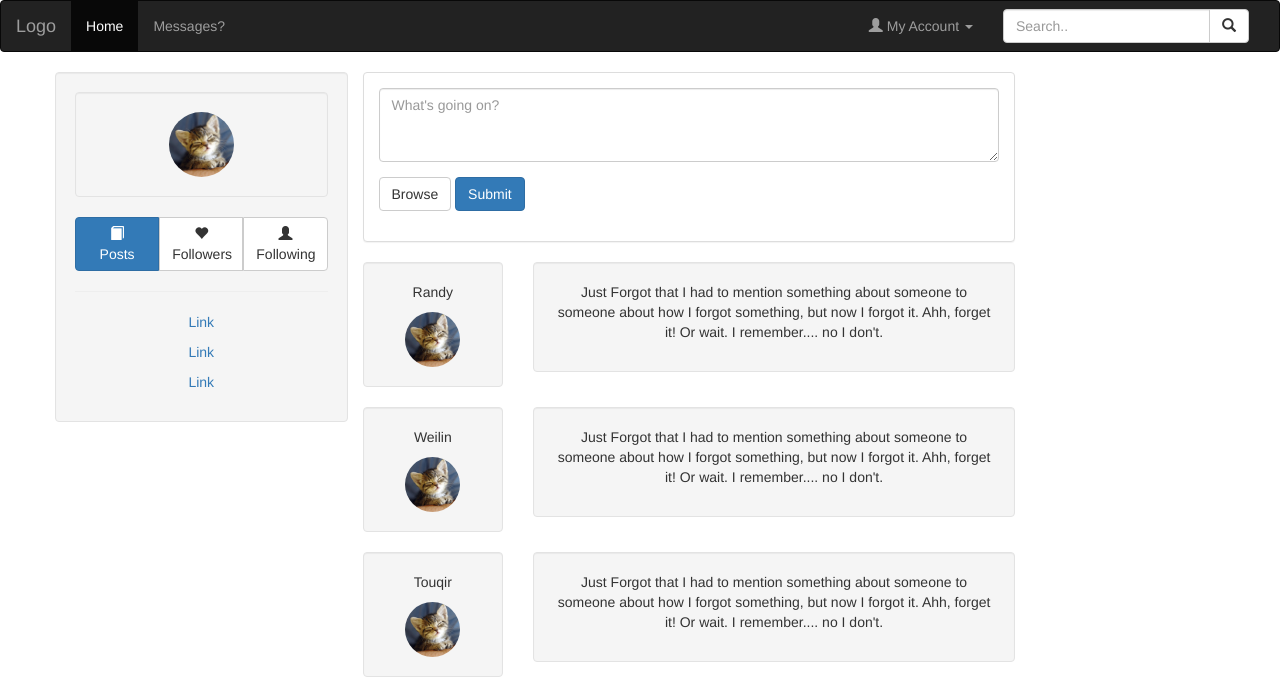
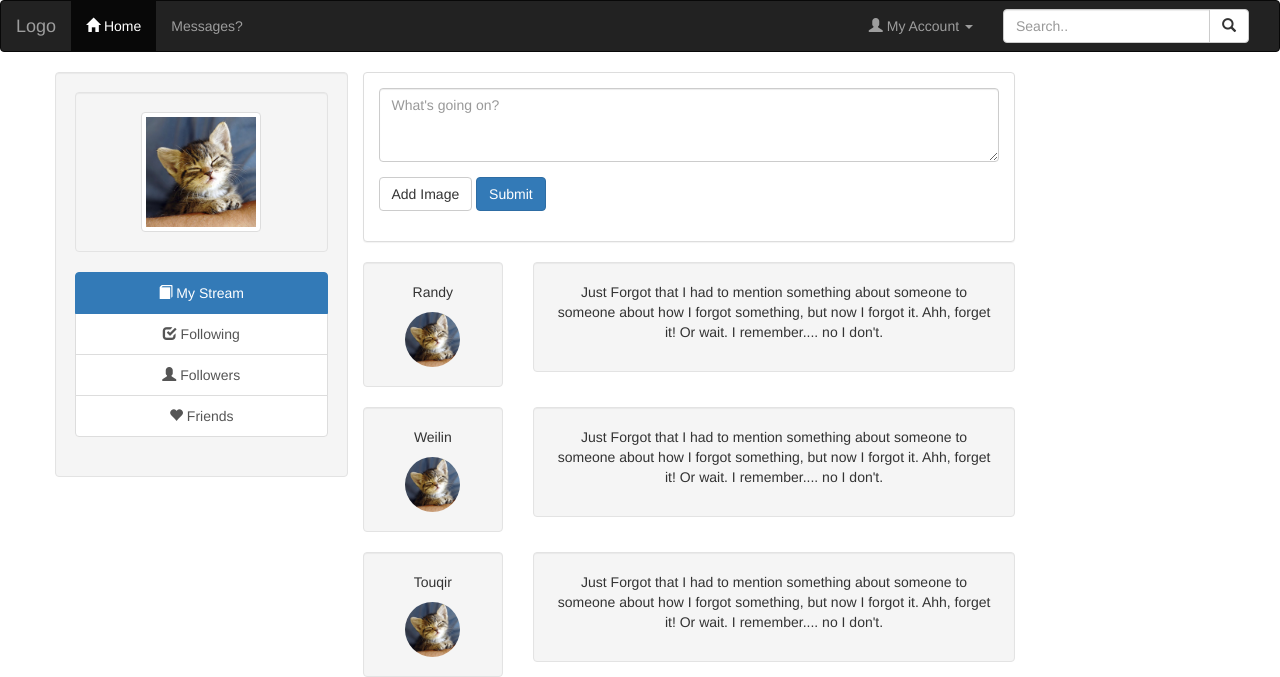
Before and after one commit to CMPUT404-Fall2016/cmput404-project, a Flask app: template socialdistribution/templates/index.html in a window 1280 px wide. Shown: the top 677 px of the page. Run offline with Flask 2, Linux system fonts and the light colour scheme; the template is opened without the code that fills it, so the values that code supplies are empty; some libraries are stand-ins or nearby versions.

Commit message:
adjustments to friend/follower buttons

```diff
--- a/socialdistribution/templates/index.html
+++ b/socialdistribution/templates/index.html
@@ -7,6 +7,8 @@
   <link rel="stylesheet" href="https://maxcdn.bootstrapcdn.com/bootstrap/3.3.7/css/bootstrap.min.css">
   <script src="https://ajax.googleapis.com/ajax/libs/jquery/1.12.4/jquery.min.js"></script>
   <script src="https://maxcdn.bootstrapcdn.com/bootstrap/3.3.7/js/bootstrap.min.js"></script>
+
+  <!-- get this shit outta here -->
   <style>
     /* Set black background color, white text and some padding */
     footer {
@@ -15,9 +17,11 @@
       padding: 15px;
     }
   </style>
+
 </head>
 <body>
 
+<!-- move this to a separate html file and load with JS -->
 <nav class="navbar navbar-inverse">
   <div class="container-fluid">
     <div class="navbar-header">
@@ -30,7 +34,7 @@
     </div>
     <div class="collapse navbar-collapse" id="myNavbar">
       <ul class="nav navbar-nav">
-        <li class="active"><a href="#">Home</a></li>
+        <li class="active"><a href="#"><span class="glyphicon glyphicon-home" aria-hidden="true"></span> Home</a></li>
         <li><a href="#">Messages?</a></li>
       </ul>
       <form class="navbar-form navbar-right" role="search">
@@ -47,6 +51,8 @@
         <li class="dropdown">
           <a href="#" class="dropdown-toggle" data-toggle="dropdown" role="button" aria-haspopup="true" aria-expanded="false"><span class="glyphicon glyphicon-user"></span> My Account <span class="caret"></span></a>
           <ul class="dropdown-menu">
+            <li><a href="#">Friend Requests</a></li>
+            <li role="separator" class="divider"></li>
             <li><a href="#">Settings</a></li>
             <li role="separator" class="divider"></li>
             <li><a href="#">Logout</a></li>
@@ -56,35 +62,21 @@
     </div>
   </div>
 </nav>
+<!-- move this to a separate html file and load with JS -->
 
 <div class="container text-center">
   <div class="row">
     <div class="col-sm-3 well">
       <div class="well">
-        <!-- <p><a href="#">My Profile</a></p> -->
-        <img src="../sample_data/kitten.jpg" class="img-circle" height="65" width="65" alt="Avatar">
+        <img src="../sample_data/kitten.jpg" class="img-thumbnail" height="120" width="120" alt="Avatar">
       </div>
-      <div class="btn-pref btn-group btn-group-justified btn-group-lg" role="group" aria-label="...">
-        <div class="btn-group" role="group">
-            <button type="button" id="stars" class="btn btn-primary" href="#tab1" data-toggle="tab"><span class="glyphicon glyphicon-book" aria-hidden="true"></span>
-                <div class="hidden-xs">Posts</div>
-            </button>
+      <!-- friend/follower buttons -->
+      <div class="list-group">
+        <a href="#" class="list-group-item active"><span class="glyphicon glyphicon-book" aria-hidden="true"></span> My Stream</a>
+        <a href="#" class="list-group-item"><span class="glyphicon glyphicon-check" aria-hidden="true"></span> Following</a>
+        <a href="#" class="list-group-item"><span class="glyphicon glyphicon-user" aria-hidden="true"></span> Followers</a>
+        <a href="#" class="list-group-item"><span class="glyphicon glyphicon-heart" aria-hidden="true"></span> Friends</a>
       </div>
-        <div class="btn-group" role="group">
-            <button type="button" id="favorites" class="btn btn-default" href="#tab2" data-toggle="tab"><span class="glyphicon glyphicon-heart" aria-hidden="true"></span>
-                <div class="hidden-xs">Followers</div>
-            </button>
-        </div>
-        <div class="btn-group" role="group">
-            <button type="button" id="following" class="btn btn-default" href="#tab3" data-toggle="tab"><span class="glyphicon glyphicon-user" aria-hidden="true"></span>
-                <div class="hidden-xs">Following</div>
-            </button>
-        </div>
-      </div>
-      <hr>
-      <p><a href="#">Link</a></p>
-      <p><a href="#">Link</a></p>
-      <p><a href="#">Link</a></p>
     </div>
     <div class="col-sm-7">
 
@@ -93,19 +85,21 @@
           <div class="panel panel-default text-left">
             <div class="panel-body">
 
+              <!-- form for creating a post -->
               <form role="form">
                 <fieldset>
-
                   <div class="form-group">
                     <textarea class="form-control" id="post-content" rows="3" placeholder="What's going on?"></textarea>
+                    <!-- note: add textarea resize: none to style -->
                   </div>
 
                   <div class="form-group">
-                  <label class="btn btn-default btn-file">Browse
+                    <label class="btn btn-default btn-file">Add Image
                       <input type="file" style="display: none;">
                     </label>
                     <button type="submit" class="btn btn-primary">Submit</button>
                   </div>
+
 
                 </fieldset>
               </form>
--- /dev/null
+++ b/socialdistribution/templates/references.txt
@@ -0,0 +1,4 @@
+references
+
+http://bootsnipp.com/snippets/featured/input-file-popover-preview-image
+http://www.w3schools.com/bootstrap/bootstrap_templates.asp
```
Lines whose indentation alone changed are shown as unchanged.
